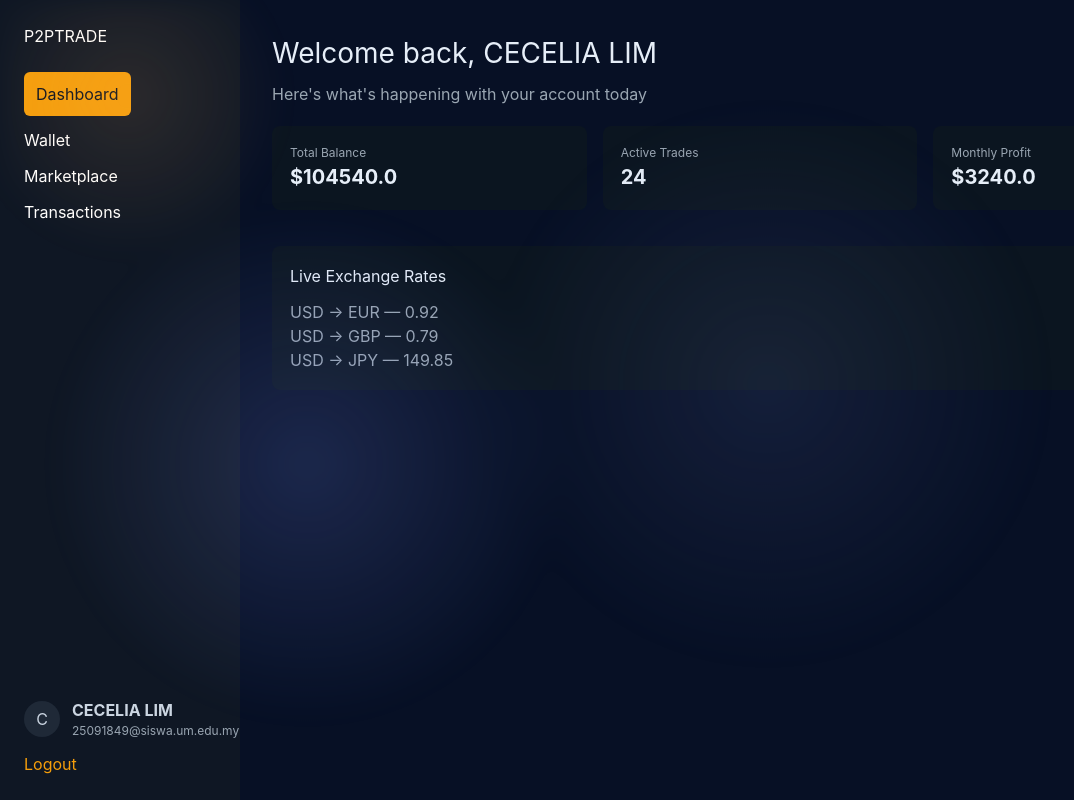
After one commit to 25091849-cece/P2PTrade, a Django app: page /dashboard/ in a window 1280 px wide. The commit adds this page. Shown: the whole page, without its empty margins (0-1074 px from the left). Run offline with Django 5.2, Linux system fonts and the light colour scheme; a user stored in the database is signed in; data comes from the database, SQL or seed files in the repository; both versions use the stored data as it was after the commit; some libraries are stand-ins or nearby versions.

Commit message:
sign up to profile

```diff
--- /dev/null
+++ b/P2PTrade/apps.py
@@ -0,0 +1,6 @@
+from django.apps import AppConfig
+
+
+class P2ptradeConfig(AppConfig):
+    default_auto_field = 'django.db.models.BigAutoField'
+    name = 'P2PTrade'
--- /dev/null
+++ b/P2PTrade/migrations/__init__.py
@@ -0,0 +1 @@
+# This file is required to make Python treat the directory as a package.
--- /dev/null
+++ b/P2PTrade/models.py
@@ -0,0 +1,21 @@
+from django.db import models
+from django.contrib.auth.models import User
+
+
+class UserProfile(models.Model):
+    """Store additional user account data like starting balances and account info."""
+    user = models.OneToOneField(User, on_delete=models.CASCADE, related_name='profile')
+    balance_myr = models.CharField(max_length=50, default='RM45,000')
+    balance_usd = models.CharField(max_length=50, default='$10,000')
+    total_balance_usd = models.FloatField(default=104540.00)
+    active_trades = models.IntegerField(default=24)
+    monthly_profit_usd = models.FloatField(default=3240.00)
+    created_at = models.DateTimeField(auto_now_add=True)
+    updated_at = models.DateTimeField(auto_now=True)
+
+    def __str__(self):
+        return f"{self.user.get_full_name or self.user.username}'s Profile"
+
+    class Meta:
+        verbose_name = 'User Profile'
+        verbose_name_plural = 'User Profiles'
--- a/P2PTrade/settings.py
+++ b/P2PTrade/settings.py
@@ -37,6 +37,7 @@ INSTALLED_APPS = [
     'django.contrib.sessions',
     'django.contrib.messages',
     'django.contrib.staticfiles',
+    'P2PTrade',
 ]
 
 MIDDLEWARE = [
--- a/P2PTrade/urls.py
+++ b/P2PTrade/urls.py
@@ -17,10 +17,13 @@ Including another URLconf
 from django.contrib import admin
 from django.urls import path
 
-from .views import login_page, signup_page
+from .views import login_page, signup_page, dashboard_page, signup_success, logout_view
 
 urlpatterns = [
     path('', login_page, name='login'),
     path('signup/', signup_page, name='signup'),
+    path('signup/success/', signup_success, name='signup_success'),
+    path('dashboard/', dashboard_page, name='dashboard'),
+    path('logout/', logout_view, name='logout'),
     path('admin/', admin.site.urls),
 ]
--- a/P2PTrade/views.py
+++ b/P2PTrade/views.py
@@ -1,15 +1,91 @@
-from django.shortcuts import render
+from django.shortcuts import render, redirect
+from django.urls import reverse
+from django.contrib.auth.models import User
+from django.contrib.auth import authenticate, login, logout
+from django.contrib.auth.decorators import login_required
+from .models import UserProfile
 
 
 def login_page(request):
+    # Simple login handler: POST will attempt to authenticate by email (used as username)
+    if request.method == 'POST':
+        email = request.POST.get('email', '').strip()
+        password = request.POST.get('password', '')
+        user = authenticate(request, username=email, password=password)
+        if user is not None:
+            login(request, user)
+            return redirect(reverse('dashboard'))
+        return render(request, 'login.html', {'error': 'Invalid credentials', 'email': email})
+
     return render(request, 'login.html')
 
 
 def signup_page(request):
-    # If the form was submitted, render the success page with the provided name
+    # Handle form POST: create a Django User, log them in, then redirect (PRG)
     if request.method == 'POST':
         full_name = request.POST.get('full_name', '').strip()
-        return render(request, 'signup_success.html', {'name': full_name})
+        email = request.POST.get('email', '').strip()
+        password = request.POST.get('password', '')
 
-    # For GET requests, show the signup form
+        # Basic validation
+        error = None
+        if not full_name:
+            error = 'Please enter your full name.'
+        elif not email:
+            error = 'Please enter your email address.'
+        elif not password or len(password) < 6:
+            error = 'Password must be at least 6 characters.'
+        elif User.objects.filter(username=email).exists() or User.objects.filter(email=email).exists():
+            error = 'An account with that email already exists.'
+
+        if error:
+            # Re-render form with error and previously entered values
+            return render(request, 'signup.html', {
+                'error': error,
+                'full_name': full_name,
+                'email': email,
+            })
+
+        # Create the user
+        parts = full_name.split()
+        first_name = parts[0] if parts else ''
+        last_name = ' '.join(parts[1:]) if len(parts) > 1 else ''
+
+        user = User.objects.create_user(username=email, email=email, password=password,
+                                        first_name=first_name, last_name=last_name)
+
+        # Log the user in
+        user = authenticate(request, username=email, password=password)
+        if user is not None:
+            login(request, user)
+            # Create UserProfile with starting balances
+            UserProfile.objects.create(user=user)
+            return redirect(reverse('signup_success'))
+
+        # Fallback (shouldn't normally happen)
+        return render(request, 'signup.html', {'error': 'Unable to log you in after signup.'})
+
+    # GET: show signup form
     return render(request, 'signup.html')
+
+
+@login_required(login_url='login')
+def signup_success(request):
+    # Render a simple signup success page. The user is already logged in.
+    return render(request, 'signup_success.html')
+
+
+@login_required(login_url='login')
+def dashboard_page(request):
+    # Get the user's profile
+    profile = UserProfile.objects.get(user=request.user)
+
+    context = {
+        'profile': profile,
+    }
+    return render(request, 'dashboard.html', context)
+
+
+def logout_view(request):
+    logout(request)
+    return redirect(reverse('login'))
--- /dev/null
+++ b/templates/dashboard.html
@@ -0,0 +1,72 @@
+{% load static %}
+<!DOCTYPE html>
+<html lang="en">
+<head>
+  <meta charset="UTF-8">
+  <meta name="viewport" content="width=device-width, initial-scale=1.0">
+  <title>P2PTrade | Dashboard</title>
+  <script src="https://cdn.tailwindcss.com"></script>
+  <link rel="stylesheet" href="{% static 'css/login.css' %}">
+  <style>
+    /* Minimal layout tweaks for the dashboard placeholder */
+    .app-shell { display: flex; min-height: 100vh; }
+    .sidebar { width: 240px; background:#0f1724; color:#fff; padding:24px; }
+    .main { flex:1; padding:32px; background: #071025; color:#e6eef8; }
+    .card { background:#0b1520; padding:18px; border-radius:8px; margin-bottom:16px; }
+    .grid { display:grid; grid-template-columns:repeat(3,1fr); gap:16px; }
+  </style>
+</head>
+<body>
+  <div class="app-shell">
+    <aside class="sidebar">
+      <h2 class="logo">P2PTRADE</h2>
+      <nav style="margin-top:24px">
+        <div style="padding:10px 12px; background:#f59e0b;color:#0b1220;border-radius:6px; width:fit-content">Dashboard</div>
+        <div style="margin-top:12px">Wallet</div>
+        <div style="margin-top:12px">Marketplace</div>
+        <div style="margin-top:12px">Transactions</div>
+      </nav>
+
+      <div style="position:absolute; bottom:24px; left:24px; color:#cbd5e1">
+        <div style="display:flex; gap:12px; align-items:center">
+          <div style="width:36px;height:36px;border-radius:50%;background:#1f2937;display:flex;align-items:center;justify-content:center">{{ user.get_full_name|default:user.username|slice:":1"|upper }}</div>
+          <div>
+            <div style="font-weight:700">{{ user.get_full_name|default:user.username }}</div>
+            <div style="font-size:12px;color:#9aa6b2">{{ user.email }}</div>
+          </div>
+        </div>
+        <div style="margin-top:12px"><a href="{% url 'logout' %}" style="color:#f59e0b">Logout</a></div>
+      </div>
+    </aside>
+
+    <main class="main">
+      <h1 style="font-size:28px; margin-bottom:8px">Welcome back, {{ user.get_full_name|default:user.username }}</h1>
+      <p style="color:#9aa6b2; margin-bottom:20px">Here's what's happening with your account today</p>
+
+      <div class="grid" style="margin-bottom:20px">
+        <div class="card">
+          <div style="font-size:12px;color:#9aa6b2">Total Balance</div>
+          <div style="font-size:20px;font-weight:700">${{ profile.total_balance_usd }}</div>
+        </div>
+        <div class="card">
+          <div style="font-size:12px;color:#9aa6b2">Active Trades</div>
+          <div style="font-size:20px;font-weight:700">{{ profile.active_trades }}</div>
+        </div>
+        <div class="card">
+          <div style="font-size:12px;color:#9aa6b2">Monthly Profit</div>
+          <div style="font-size:20px;font-weight:700">${{ profile.monthly_profit_usd }}</div>
+        </div>
+      </div>
+
+      <section class="card">
+        <h3 style="margin-bottom:12px">Live Exchange Rates</h3>
+        <ul style="list-style:none;padding:0;margin:0;color:#9aa6b2">
+          <li>USD → EUR — 0.92</li>
+          <li>USD → GBP — 0.79</li>
+          <li>USD → JPY — 149.85</li>
+        </ul>
+      </section>
+    </main>
+  </div>
+</body>
+</html>
```
Also changed, not shown: P2PTrade/admin.py (added, +14 -0 lines), templates/login.html (+5 -2 lines), templates/signup.html (+5 -2 lines), templates/signup_success.html (+4 -4 lines), P2PTrade/migrations/0001_initial.py (added), db.sqlite3.
